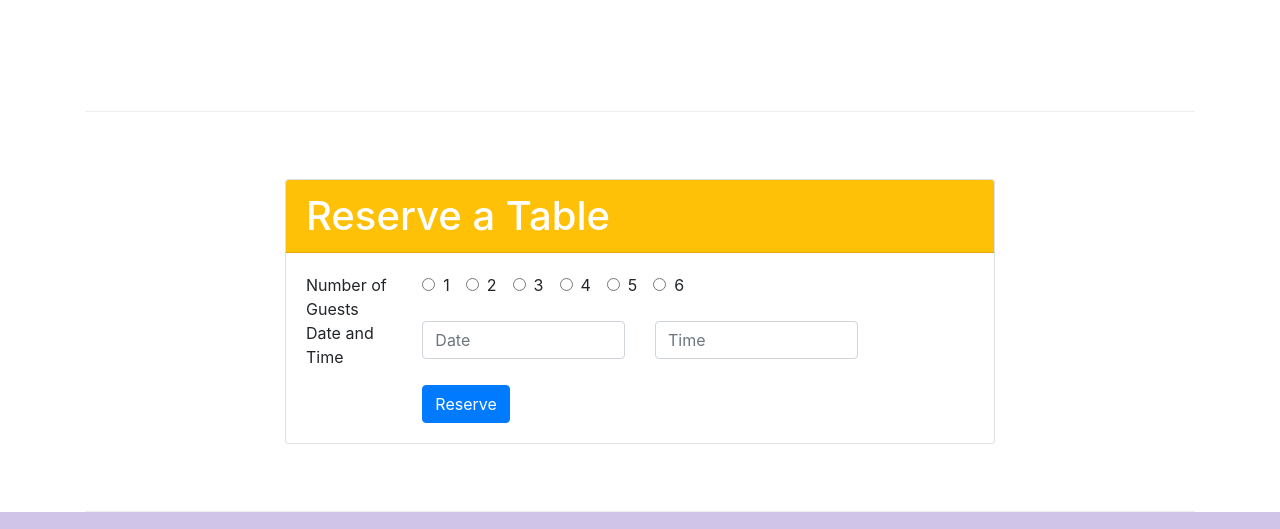
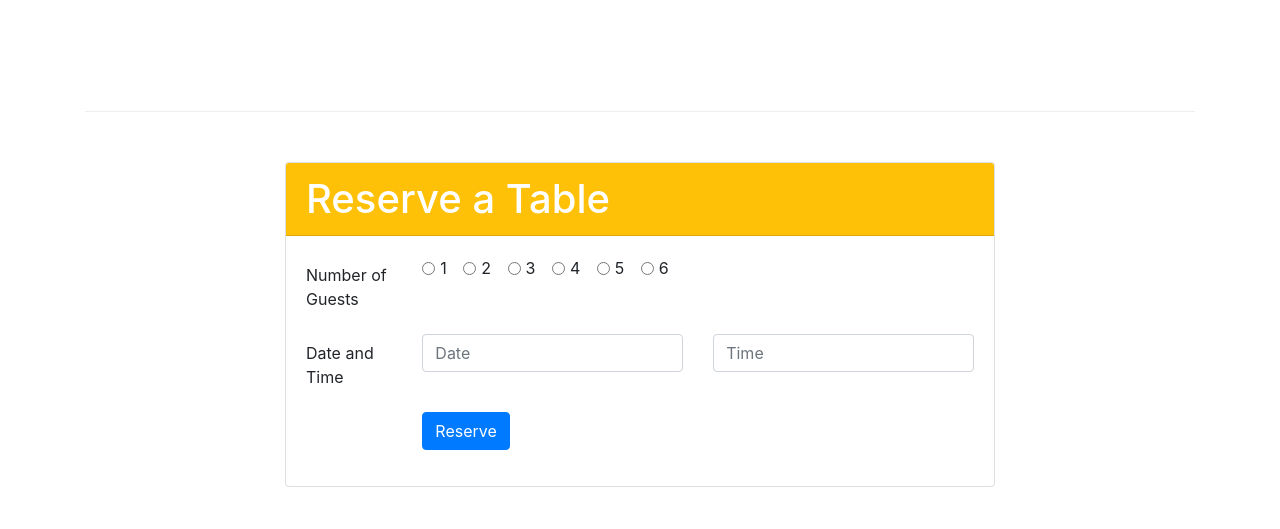
Before and after one commit to rkp09/confution, a website: page index.html in a window 1280 px wide. Shown: the part 1422-1951 px from the top of the page. Drawn offline with nearby package versions, Linux system fonts and the light colour scheme.

Commit message:
index.html jumbotron reserve button and the bottom reserve card modification

```diff
--- a/index.html
+++ b/index.html
@@ -53,18 +53,13 @@
 							senses!
 						</p>
 					</div>
-					<div class="col-12 col-sm align-self-center">
-						<div class='row align-self-center'>
 					<div class='col-12 col-sm-3 align-self-center'>
 						<img src="./img/logo.png" class='img-fluid' alt="">
 					</div>
-							<div class='offset-sm-1 col-12 col-sm align-self-center'>
-								<a href='#card-reserve' role='button' class='px-5 btn btn-sm btn-warning'>
+					<div class='col-12 col-sm align-self-center'>
+						<a href='#card-reserve' role='button' class='btn-block btn btn-sm btn-warning'>
 							<h5>Reserve Table</h5>
 						</a>
-							</div>
-						</div>
-
 					</div>
 				</div>
 			</div>
@@ -109,7 +104,8 @@
 								drinks. All for just $19.99 per person
 							</p>
 						</div>
-						<img src="./img/buffet.png" class='d-flex mr-3 align-self-center img-thumbnail' alt="Buffet">
+						<img src="./img/buffet.png" class='img d-flex ml-3 align-self-center img-thumbnail'
+							alt="Buffet">
 					</div>
 				</div>
 			</div>
@@ -137,38 +133,68 @@
 			</div>
 
 			<!--reserve a table-->
-			<div id='card-reserve' class='row row-content align-items-center'>
-				<div class='col-2 col-sm-2'></div>
+			<div id='card-reserve' class='row row-content justify-content-center'>
 				<div class='col-sm-8'>
 					<div class='card'>
-						<h1 class='card-header bg-warning text-white '>Reserve a Table</h1>
+						<h1 class='card-header bg-warning text-white'>Reserve a Table</h1>
 						<div class="card-body">
-							<div class='row'>
-								<div class='col-12 col-sm-2'>Number of Guests</div>
-								<div class='col-12 col-sm'>
-									<span class='mr-3'><input class='mr-2' type="radio">1</span><span
-										class='mr-3'><input class='mr-2' type="radio">2</span><span class='mr-3'><input
-											class='mr-2' type="radio">3</span><span class='mr-3'><input class='mr-2'
-											type="radio">4</span><span class='mr-3'><input class='mr-2'
-											type="radio">5</span><span class='mr-3'><input class='mr-2'
-											type="radio">6</span>
+							<form action="">
+								<div class='row form-group'>
+									<label for="inlineRadioOptions" class='col-form-label col-sm-2'>Number of
+										Guests</label>
+									<div class='col-sm-10'>
+										<div class='form-check form-check-inline'>
+											<input type="radio" id='inlineRadio1' class='form-check-input'
+												value='option1' name='inlineRadioOptions'>
+											<label for="inlineRadio1" class='form-check-label'>1</label>
+										</div>
+										<div class='form-check form-check-inline'>
+											<input type="radio" id='inlineRadio2' class='form-check-input'
+												value='option2' name='inlineRadioOptions'>
+											<label for="inlineRadio2" class='form-check-label'>2</label>
+										</div>
+										<div class='form-check form-check-inline'>
+											<input type="radio" id='inlineRadio3' class='form-check-input'
+												value='option3' name='inlineRadioOptions'>
+											<label for="inlineRadio3" class='form-check-label'>3</label>
+										</div>
+										<div class='form-check form-check-inline'>
+											<input type="radio" id='inlineRadio4' class='form-check-input'
+												value='option4' name='inlineRadioOptions'>
+											<label for="inlineRadio4" class='form-check-label'>4</label>
+										</div>
+										<div class='form-check form-check-inline'>
+											<input type="radio" id='inlineRadio5' class='form-check-input'
+												value='option5' name='inlineRadioOptions'>
+											<label for="inlineRadio5" class='form-check-label'>5</label>
+										</div>
+										<div class='form-check form-check-inline'>
+											<input type="radio" id='inlineRadio6' class='form-check-input'
+												value='option6' name='inlineRadioOptions'>
+											<label for="inlineRadio6" class='form-check-label'>6</label>
 										</div>
 									</div>
-							<div class='row'>
-								<div class='col-12 col-sm-2'>Date and Time</div>
-								<div class='col-12 col-sm-4'>
-									<input type="text" class='form-control' placeholder='Date'>
 								</div>
-								<div class='col-12 col-sm-4'>
-									<input type="text" class='form-control' placeholder='Time'>
+								<div class="form-group row">
+									<label for="dateAndTime" class="col-12 col-sm-2 col-form-label">Date and
+										Time</label>
+									<div class="col-6 col-sm-5">
+										<input type="text" class="form-control" id="date" name="date"
+											placeholder="Date">
+									</div>
+									<div class="col-6 col-sm-5">
+										<input type="text" class="form-control" id="time" name="time"
+											placeholder="Time">
 									</div>
 								</div>
-							<div class='row'>
-								<div class='offset-sm-2 col-sm-10 col-12 mt-3'>
-									<input type="button" class='btn btn-primary' value='Reserve'>
+								<div class="form-group row">
+									<div class="offset-sm-2 col-sm-10">
+										<button type="submit" class="btn btn-primary">Reserve</button>
 									</div>
 								</div>
-
+							</form>
+						</div>
+					</div>
 				</div>
 			</div>
 		</div>
```
Lines whose indentation alone changed are shown as unchanged.
